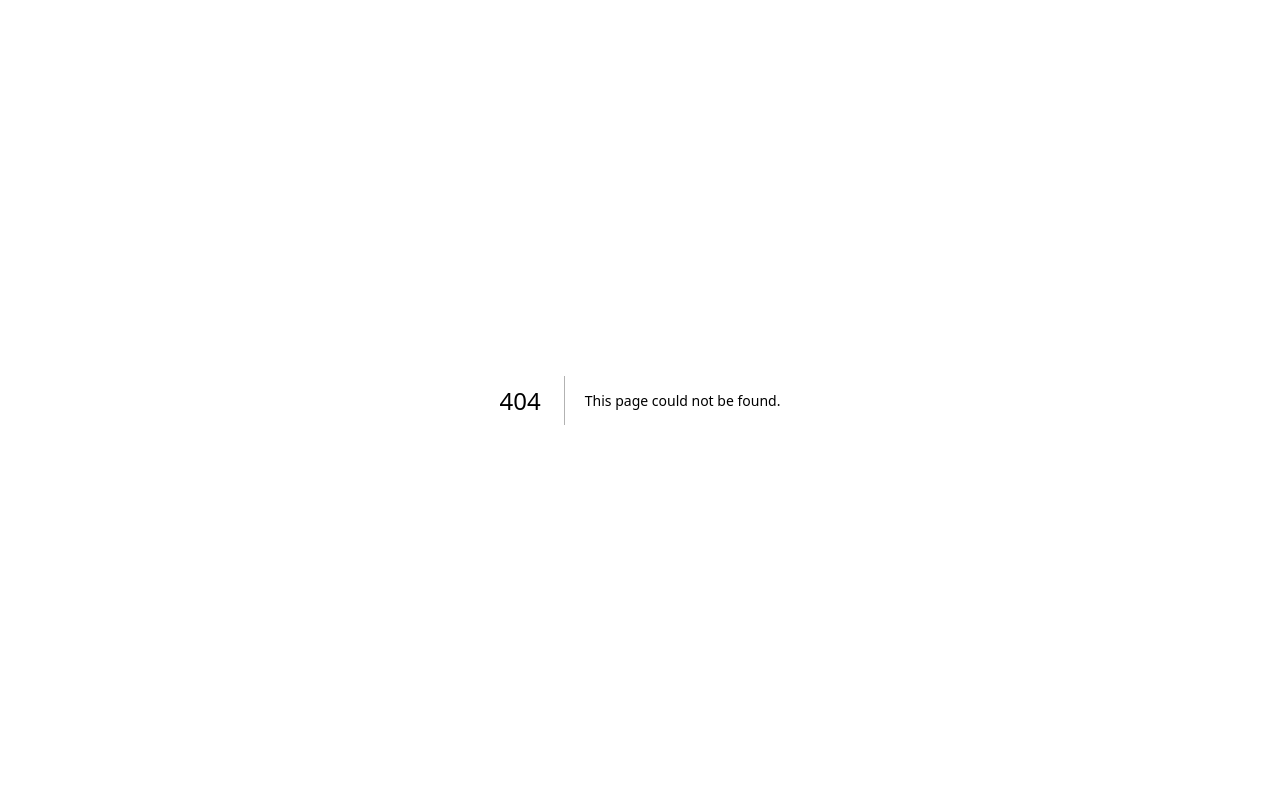
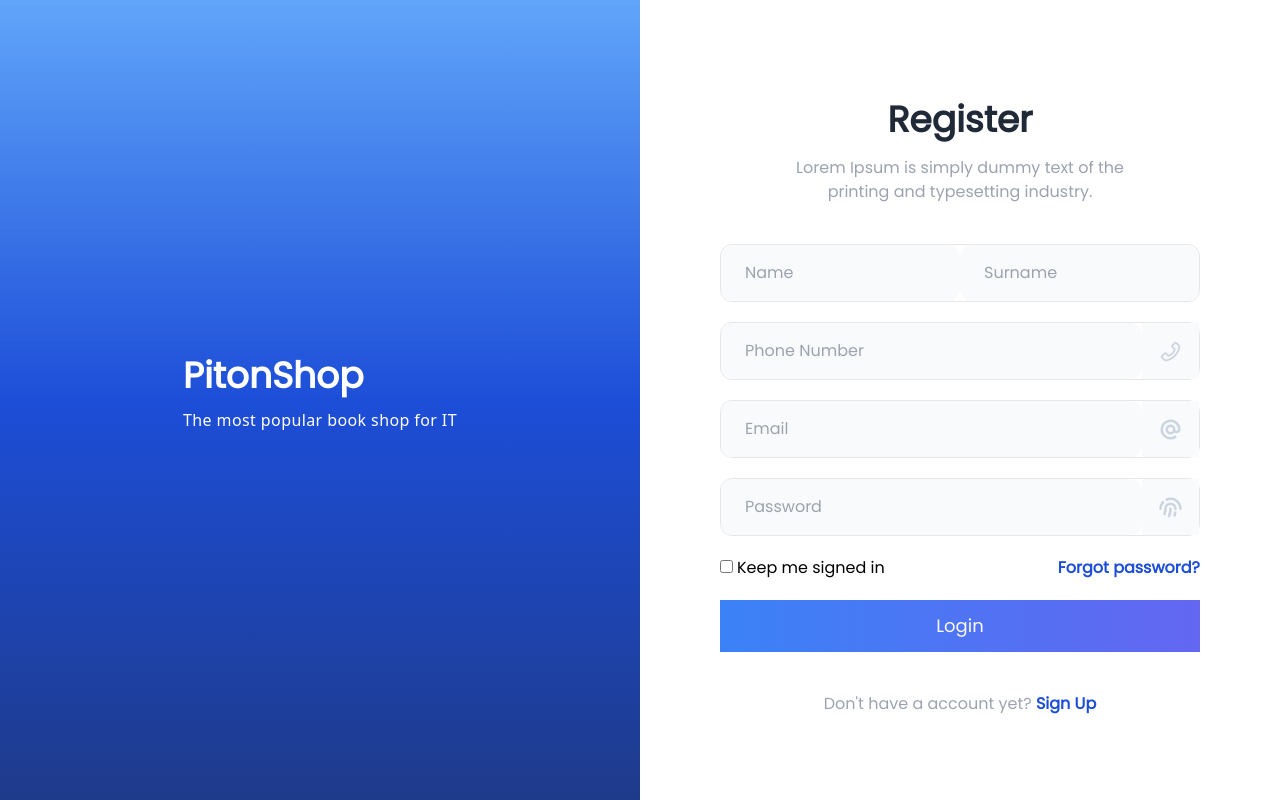
Before and after one commit to hcakmak314159/nextjs-project, a Next.js app: page /register in a window 1280 px wide. Before the commit this address had no page. Built offline with nearby package versions, Linux system fonts and the light colour scheme.

Commit message:
202212241504

```diff
--- /dev/null
+++ b/layout/layout.tsx
@@ -0,0 +1,24 @@
+import React from 'react'
+import styles from '../styles/Layout.module.css';
+
+function layout({children}) {
+  return (
+    <div className=' w-screen h-screen grid grid-rows-2  text-black md:grid-cols-2 '>
+        <div className='flex flex-wrap content-center justify-center text-white w-full h-full bg-gradient-to-t  from-blue-900 via-blue-700 to-blue-400 md:h-screen'>
+          <div>
+          <h1 className='text-4xl font-bold'>PitonShop</h1>
+          <h2 className='font-sans font-normal tracking-wide py-3'>The most popular book shop for IT</h2>
+          </div>
+
+        </div>
+        <div className='flex flex-wrap content-center justify-center w-full h-full bg-white md:h-screen'>
+            <div className='text-center py-10'>
+                {children}
+            </div>
+        </div>
+
+    </div>
+  )
+}
+
+export default layout
--- a/package.json
+++ b/package.json
@@ -18,6 +18,7 @@
     "next": "13.1.0",
     "react": "18.2.0",
     "react-dom": "18.2.0",
+    "react-icons": "^4.7.1",
     "typescript": "4.9.4"
   },
   "devDependencies": {
--- a/pages/About.tsx
+++ b/pages/About.tsx
@@ -2,9 +2,13 @@
 
 function About() {
   return (
-    <h1 className="text-3xl font-bold underline">
-      Hello world!
-    </h1>
+    <div className='flex flex-col hover:flex-row'>
+        <div><h1 className=''>Merhaba bu bir uygulamadır</h1></div>
+        <div><button className='bg-blue-500 hover:bg-blue-700 text-white font-bold py-2 px-4 rounded'>Giriş Yap</button></div>
+        <div><button className='bg-blue-500 hover:bg-blue-700 text-white font-bold py-2 px-4 rounded'>Çıkış Yap</button></div>
+
+    </div>
+
   )
 }
 
--- /dev/null
+++ b/pages/login.tsx
@@ -0,0 +1,82 @@
+import React from 'react'
+import Head from 'next/head'
+import Layout from '../layout/layout'
+import Link from 'next/link'
+import styles from '../styles/Form.module.css'
+import {HiAtSymbol,HiFingerPrint} from 'react-icons/hi';
+import {useState} from 'react';
+
+
+function login() {
+  //The state that makes the password appear in the desired state
+  const [show,setShow] =  useState(false);
+
+  return (
+    <Layout>
+        <Head>
+            <title>Login</title>
+        </Head>
+        <section className='w-3/4 mx-auto flex flex-col gap-10'>
+          <div className='title'>
+            <h1 className='text-gray-800 text-4xl font-bold py-4'>Explore</h1>
+            <p className='w-3/4 mx-auto text-gray-400'>Lorem Ipsum is simply dummy text of the printing and typesetting industry.</p>
+          </div>
+          {/*form*/}
+          <form className='flex flex-col gap-5'>
+            <div className={styles.input_group}>
+              <input type='email'
+              name='email'
+              placeholder='Email'
+              className={styles.input_text}
+              />
+              <span className='icon flex items-center px-4'>
+                <HiAtSymbol size={25}/>
+              </span>
+            </div>
+            <div className={styles.input_group}>
+              <input
+
+              type={`${show?"text":"password"}`}
+              name='password'
+              placeholder='Password'
+              className={styles.input_text}
+
+              />
+              <span className='icon flex items-center px-4' onClick={()=> setShow(!show)}>
+                <HiFingerPrint size={25}/>
+              </span>
+            </div>
+            <div className='flex justify-between'>
+              <div>
+                <input  type='checkbox'></input><span className='px-1'>Keep me signed in</span>
+              </div>
+              <div>
+                <Link href={'/forgot'}>
+                  <span className='text-blue-700 font-semibold '>Forgot password?</span>
+                </Link>
+
+            </div>
+
+            </div>
+
+
+            {/*Login buttons*/}
+            <div className={styles.button}>
+              <button type='submit'>
+                Login
+              </button>
+            </div>
+
+          </form>
+
+          {/* bottom */}
+          <p className='text-center text-gray-400'>
+            Don't have a account yet? <Link href={'/register'}><span className='text-blue-700 font-semibold '>Sign Up</span></Link>
+          </p>
+
+        </section>
+    </Layout>
+  )
+}
+
+export default login
--- /dev/null
+++ b/pages/register.tsx
@@ -0,0 +1,107 @@
+import React from 'react'
+import Head from 'next/head'
+import Layout from '../layout/layout'
+import Link from 'next/link'
+import styles from '../styles/Form.module.css'
+import {HiAtSymbol,HiFingerPrint} from 'react-icons/hi';
+import {AiOutlinePhone} from 'react-icons/ai'
+import {RxAvatar} from 'react-icons/rx';
+import {useState} from 'react';
+
+function register() {
+  //The state that makes the password appear in the desired state
+  const [show,setShow] =  useState(false);
+
+  return (
+    <Layout>
+        <Head>
+            <title>Register</title>
+        </Head>
+        <section className='w-3/4 mx-auto flex flex-col gap-10'>
+          <div className='title'>
+            <h1 className='text-gray-800 text-4xl font-bold py-4'>Register</h1>
+            <p className='w-3/4 mx-auto text-gray-400'>Lorem Ipsum is simply dummy text of the printing and typesetting industry.</p>
+          </div>
+          {/*form*/}
+          <form className='flex flex-col gap-5'>
+          <div className={styles.input_group}>
+              <input type='text'
+              name='Name'
+              placeholder='Name'
+              className={styles.input_text}
+              />
+
+              <input type='text'
+              name='Surname'
+              placeholder='Surname'
+              className={styles.input_text}
+              />
+
+            </div>
+            <div className={styles.input_group}>
+              <input type='phone'
+              name='Phone'
+              placeholder='Phone Number'
+              className={styles.input_text}
+              />
+              <span className='icon flex items-center px-4'>
+                <AiOutlinePhone size={25}/>
+              </span>
+            </div>
+            <div className={styles.input_group}>
+              <input type='email'
+              name='email'
+              placeholder='Email'
+              className={styles.input_text}
+              />
+              <span className='icon flex items-center px-4'>
+                <HiAtSymbol size={25}/>
+              </span>
+            </div>
+            <div className={styles.input_group}>
+              <input
+
+              type={`${show?"text":"password"}`}
+              name='password'
+              placeholder='Password'
+              className={styles.input_text}
+
+              />
+              <span className='icon flex items-center px-4' onClick={()=> setShow(!show)}>
+                <HiFingerPrint size={25}/>
+              </span>
+            </div>
+            <div className='flex justify-between'>
+              <div>
+                <input  type='checkbox'></input><span className='px-1'>Keep me signed in</span>
+              </div>
+              <div>
+                <Link href={'/forgot'}>
+                  <span className='text-blue-700 font-semibold '>Forgot password?</span>
+                </Link>
+
+            </div>
+
+            </div>
+
+
+            {/*Login buttons*/}
+            <div className={styles.button}>
+              <button type='submit'>
+                Login
+              </button>
+            </div>
+
+          </form>
+
+          {/* bottom */}
+          <p className='text-center text-gray-400'>
+            Don't have a account yet? <Link href={'/register'}><span className='text-blue-700 font-semibold '>Sign Up</span></Link>
+          </p>
+
+        </section>
+    </Layout>
+  )
+}
+
+export default register
--- /dev/null
+++ b/styles/Form.module.css
@@ -0,0 +1,27 @@
+.input_group{
+    @apply flex border rounded-xl;
+    position: relative;
+}
+
+.input_text{
+    @apply w-full py-4 px-6 border rounded-xl bg-slate-50;
+    @apply focus:outline-none border-none;
+}
+
+.button{
+    @apply w-full bg-gradient-to-r from-blue-500 to-indigo-500;
+    @apply py-3 text-gray-50 text-lg;
+}
+
+.input_text + *{
+    color: #CBD5E1;
+    background-color: #F9FAFB;
+}
+.input_text:focus + *{
+    color: #818CF8;
+}
+
+.input_text:not([type=email])~span:hover*{
+        color:818CF8;
+        cursor:pointer;
+    }
--- /dev/null
+++ b/styles/Layout.module.css
@@ -0,0 +1,6 @@
+.centered{
+    display: flex;
+    justify-content: center;
+    align-items: center;
+
+}
--- a/styles/globals.css
+++ b/styles/globals.css
@@ -1,3 +1,13 @@
+@import url('https://fonts.googleapis.com/css2?family=Poppins&display=swap');
+@tailwind base;
+@tailwind components;
+@tailwind utilities;
+
+*>*{
+  font-family: 'Poppins', sans-serif;
+}
+
+
 :root {
   --max-width: 1100px;
   --border-radius: 12px;
@@ -105,8 +115,3 @@
     color-scheme: dark;
   }
 }
-
-
-@tailwind base;
-@tailwind components;
-@tailwind utilities;
--- a/tailwind.config.js
+++ b/tailwind.config.js
@@ -3,6 +3,7 @@
   content: [
     "./pages/**/*.{js,ts,jsx,tsx}",
     "./components/**/*.{js,ts,jsx,tsx}",
+    "./layout/**/*.{js,ts,jsx,tsx}",
   ],
   theme: {
     extend: {},
```
Also changed, not shown: 1 other file (tests, documents, lock files or other folders).
